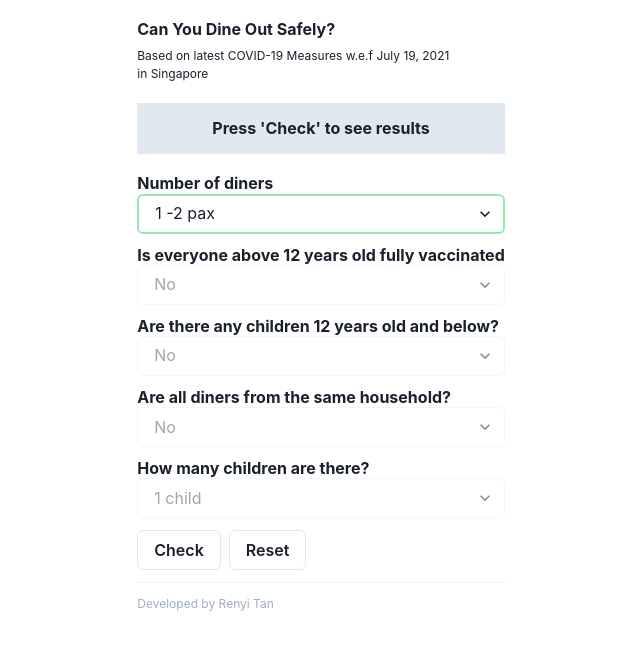
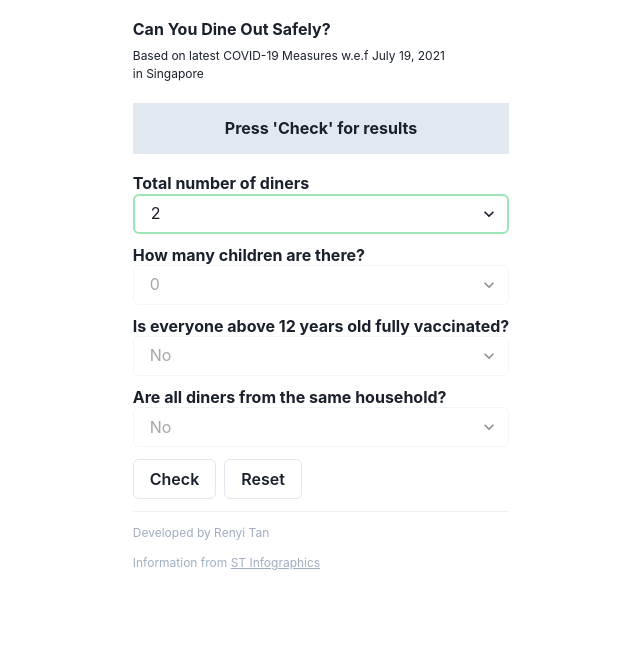
Before and after one commit to renyitan/can-you-dine-out, a React (Create React App) app: page / in a window 1280 px wide. Shown: the top 650 px of the page, without its empty margins (319-959 px from the left). Built offline with nearby package versions, Linux system fonts and the light colour scheme.

Commit message:
redo logic

```diff
--- a/package.json
+++ b/package.json
@@ -10,6 +10,7 @@
     "@testing-library/react": "^11.1.0",
     "@testing-library/user-event": "^12.1.10",
     "framer-motion": "^4",
+    "lodash": "^4.17.21",
     "react": "^17.0.2",
     "react-dom": "^17.0.2",
     "react-hook-form": "^7.11.1",
--- a/public/index.html
+++ b/public/index.html
@@ -9,12 +9,12 @@
       name="description"
       content="can you dine out?"
     />
-    <!-- <link rel="apple-touch-icon" href="%PUBLIC_URL%/logo192.png" /> -->
+    <link rel="apple-touch-icon" href="%PUBLIC_URL%/favicon.ico" />
     <!--
       manifest.json provides metadata used when your web app is installed on a
       user's mobile device or desktop. See https://developers.google.com/web/fundamentals/web-app-manifest/
     -->
-    <!-- <link rel="manifest" href="%PUBLIC_URL%/manifest.json" /> -->
+    <link rel="manifest" href="%PUBLIC_URL%/manifest.json" />
     <!--
       Notice the use of %PUBLIC_URL% in the tags above.
       It will be replaced with the URL of the `public` folder during the build.
--- a/src/App.js
+++ b/src/App.js
@@ -1,4 +1,5 @@
 import { useEffect, useState } from 'react';
+import _ from 'lodash';
 
 import {
   Button,
@@ -11,25 +12,35 @@ import {
   Divider,
 } from '@chakra-ui/react';
 
+const ST_INFOGRAPHIC_URL =
+  'https://www.straitstimes.com/singapore/health/dine-in-group-size-cut-to-2-from-july-19-as-spore-tightens-covid-19-rules-but-up-to';
+
+const FLOWCHART_URL =
+  'https://www.reddit.com/r/singapore/comments/ommmds/a_flowchart_for_the_new_dining_in_rule_starting/';
+
+const STATUS = {
+  ALLOWED: 'Allowed',
+  NO_RESULTS: "Press 'Check' for results",
+  NOT_ALLOWED: 'Not Allowed',
+};
+
 function App() {
   const [numDiners, setNumDiners] = useState(2);
-  const [isChildrenAboveTwelveVaccinated, setIsChildrenAboveTwelveVaccinated] =
+  const [isEveryoneAboveTwelveVaccinated, setIsEveryoneAboveTwelveVaccinated] =
     useState(false);
-  const [isChildrenBelowTwelve, setIsChildrenBelowTwleve] = useState(false);
   const [isDinersFromSameHousehold, setIsDinersFromSameHousehold] =
     useState(false);
-  const [numChildren, setNumChildren] = useState(1);
-  const [numDinersWithChildren, setnumDinersWithChildren] = useState(0);
+  const [numChildren, setNumChildren] = useState(0);
+  const [numAdults, setNumAdults] = useState(numDiners);
+
   const [isAllowed, setIsAllowed] = useState('');
 
   function reset() {
     setIsAllowed('');
     setNumDiners(2);
-    setIsChildrenAboveTwelveVaccinated(false);
-    setIsChildrenBelowTwleve(false);
+    setIsEveryoneAboveTwelveVaccinated(false);
     setIsDinersFromSameHousehold(false);
-    setNumChildren(1);
-    setnumDinersWithChildren(0);
+    setNumChildren(0);
   }
 
   useEffect(() => {
@@ -37,21 +48,24 @@ function App() {
   }, [numDiners]);
 
   useEffect(() => {
-    setNumChildren(1);
-  }, [isDinersFromSameHousehold]);
+    if (numChildren >= 0) setNumAdults(numDiners - numChildren);
+  }, [numChildren, numDiners]);
 
   useEffect(() => {
     setIsAllowed('');
   }, [
     numDiners,
-    isChildrenAboveTwelveVaccinated,
-    isChildrenBelowTwelve,
+    isEveryoneAboveTwelveVaccinated,
     isDinersFromSameHousehold,
     numChildren,
-    numDinersWithChildren,
   ]);
 
-  function check() {
+  function displayResults() {
+    if (isAllowed === '') return STATUS.NO_RESULTS;
+    else return isAllowed ? STATUS.ALLOWED : STATUS.NOT_ALLOWED;
+  }
+
+  function checkResults() {
     if (numDiners <= 2) {
       setIsAllowed(true);
       return;
@@ -61,35 +75,44 @@ function App() {
       return;
     }
 
-    if (!isChildrenAboveTwelveVaccinated) {
-      setIsAllowed(false);
+    // case 1: all adults, no children
+    if (numAdults === numDiners) {
+      const isAllowed = isEveryoneAboveTwelveVaccinated;
+      setIsAllowed(isAllowed);
       return;
     }
 
-    if (!isChildrenBelowTwelve) {
-      setIsAllowed(true);
+    // case 2: all children, no adults
+    if (numAdults === 0) {
+      // case 2a: if number of children less than 5
+      const isAllowed = numChildren < 5;
+      setIsAllowed(isAllowed);
       return;
     }
 
+    // case 3: some children, some adults, same household
     if (isDinersFromSameHousehold) {
-      numChildren < 5 ? setIsAllowed(true) : setIsAllowed(false);
+      // case 3a: adult(s) is or are vaccinated
+      if (isEveryoneAboveTwelveVaccinated) {
+        const isAllowed = numDiners <= 5 ? true : false;
+        setIsAllowed(isAllowed);
+      } else {
+        setIsAllowed(false);
+      }
       return;
     }
 
+    // case 4: some children, some adults, different household
     if (!isDinersFromSameHousehold) {
-      if (numChildren === 1) {
-        setIsAllowed(true);
-        return;
+      // case 4a: adults are fully vaccinated
+      if (isEveryoneAboveTwelveVaccinated) {
+        const isAllowed = numChildren / numDiners <= 0.5 ? true : false;
+        setIsAllowed(isAllowed);
+      } else {
+        setIsAllowed(false);
       }
+    }
 
-      if (numChildren >= 3) {
-        setIsAllowed(false);
-        return;
-      }
-
-      numDinersWithChildren <= 3 ? setIsAllowed(false) : setIsAllowed(true);
-      return;
-    }
     return;
   }
 
@@ -120,18 +143,14 @@ function App() {
               marginY={2}
             >
               <Heading as="h5" size="sm">
-                {isAllowed
-                  ? 'Allowed'
-                  : isAllowed === ''
-                  ? "Press 'Check' to see results"
-                  : 'Not Allowed'}
+                {displayResults()}
               </Heading>
             </Center>
           </div>
 
           <div>
             <Heading as="h5" size="sm">
-              Number of diners
+              Total number of diners
             </Heading>
 
             <Select
@@ -140,15 +159,18 @@ function App() {
               value={numDiners}
               onChange={(event) => setNumDiners(parseInt(event.target.value))}
             >
-              <option value="2">1 -2 pax</option>
-              <option value="5">3 -5 pax</option>
-              <option value="6">6 pax or more</option>
+              <option value={1}>1</option>
+              <option value={2}>2</option>
+              <option value={3}>3</option>
+              <option value={4}>4</option>
+              <option value={5}>5</option>
+              <option value={6}>More than 6</option>
             </Select>
           </div>
 
           <div>
             <Heading as="h5" size="sm">
-              Is everyone above 12 years old fully vaccinated
+              How many children are there?
             </Heading>
 
             <Select
@@ -156,46 +178,34 @@ function App() {
                 numDiners <= 2 || numDiners >= 6 ? 'gray.200' : 'green.200'
               }
               borderWidth={numDiners <= 2 || numDiners >= 6 ? 1 : 2}
-              value={isChildrenAboveTwelveVaccinated ? 'yes' : 'no'}
               disabled={numDiners <= 2 || numDiners >= 6}
-              onChange={(event) =>
-                setIsChildrenAboveTwelveVaccinated(
-                  event.target.value === 'yes' || false
-                )
-              }
+              value={numChildren}
+              onChange={(event) => setNumChildren(event.target.value)}
             >
-              <option value="yes">Yes</option>
-              <option value="no">No</option>
+              {_.range(0, numDiners + 1).map((diner) => (
+                <option key={diner} value={diner}>
+                  {diner}
+                </option>
+              ))}
             </Select>
           </div>
 
           <div>
             <Heading as="h5" size="sm">
-              Are there any children 12 years old and below?
+              Is everyone above 12 years old fully vaccinated?
             </Heading>
+
             <Select
               borderColor={
-                numDiners <= 2 ||
-                numDiners >= 6 ||
-                !isChildrenAboveTwelveVaccinated
-                  ? 'gray.200'
-                  : 'green.200'
+                numDiners <= 2 || numDiners >= 6 ? 'gray.200' : 'green.200'
               }
-              borderWidth={
-                numDiners <= 2 ||
-                numDiners >= 6 ||
-                !isChildrenAboveTwelveVaccinated
-                  ? 1
-                  : 2
-              }
-              value={isChildrenBelowTwelve ? 'yes' : 'no'}
-              disabled={
-                numDiners <= 2 ||
-                numDiners >= 6 ||
-                !isChildrenAboveTwelveVaccinated
-              }
+              borderWidth={numDiners <= 2 || numDiners >= 6 ? 1 : 2}
+              value={isEveryoneAboveTwelveVaccinated ? 'yes' : 'no'}
+              disabled={numDiners <= 2 || numDiners >= 6}
               onChange={(event) =>
-                setIsChildrenBelowTwleve(event.target.value === 'yes' ?? false)
+                setIsEveryoneAboveTwelveVaccinated(
+                  event.target.value === 'yes' || false
+                )
               }
             >
               <option value="yes">Yes</option>
@@ -209,28 +219,11 @@ function App() {
             </Heading>
             <Select
               borderColor={
-                numDiners <= 2 ||
-                numDiners >= 6 ||
-                !isChildrenAboveTwelveVaccinated ||
-                !isChildrenBelowTwelve
-                  ? 'gray.200'
-                  : 'green.200'
+                numDiners <= 2 || numDiners >= 6 ? 'gray.200' : 'green.200'
               }
-              borderWidth={
-                numDiners <= 2 ||
-                numDiners >= 6 ||
-                !isChildrenAboveTwelveVaccinated ||
-                !isChildrenBelowTwelve
-                  ? 1
-                  : 2
-              }
+              borderWidth={numDiners <= 2 || numDiners >= 6 ? 1 : 2}
               value={isDinersFromSameHousehold ? 'yes' : 'no'}
-              disabled={
-                numDiners <= 2 ||
-                numDiners >= 6 ||
-                !isChildrenAboveTwelveVaccinated ||
-                !isChildrenBelowTwelve
-              }
+              disabled={numDiners <= 2 || numDiners >= 6}
               onChange={(event) =>
                 setIsDinersFromSameHousehold(
                   event.target.value === 'yes' ?? false
@@ -242,104 +235,8 @@ function App() {
             </Select>
           </div>
 
-          <div>
-            <Heading as="h5" size="sm">
-              How many children are there?
-            </Heading>
-            {isDinersFromSameHousehold && (
-              <Select
-                borderColor={
-                  numDiners <= 2 ||
-                  numDiners >= 6 ||
-                  !isChildrenAboveTwelveVaccinated ||
-                  !isChildrenBelowTwelve
-                    ? 'gray.200'
-                    : 'green.200'
-                }
-                borderWidth={
-                  numDiners <= 2 ||
-                  numDiners >= 6 ||
-                  !isChildrenAboveTwelveVaccinated ||
-                  !isChildrenBelowTwelve
-                    ? 1
-                    : 2
-                }
-                disabled={
-                  numDiners <= 2 ||
-                  numDiners >= 6 ||
-                  !isChildrenAboveTwelveVaccinated ||
-                  !isChildrenBelowTwelve
-                }
-                value={numChildren}
-                onChange={(event) =>
-                  setNumChildren(parseInt(event.target.value))
-                }
-              >
-                <option value="4">1 - 4 child</option>
-                <option value="5">5 children</option>
-              </Select>
-            )}
-
-            {!isDinersFromSameHousehold && (
-              <Select
-                borderColor={
-                  numDiners <= 2 ||
-                  numDiners >= 6 ||
-                  !isChildrenAboveTwelveVaccinated ||
-                  !isChildrenBelowTwelve
-                    ? 'gray.200'
-                    : 'green.200'
-                }
-                borderWidth={
-                  numDiners <= 2 ||
-                  numDiners >= 6 ||
-                  !isChildrenAboveTwelveVaccinated ||
-                  !isChildrenBelowTwelve
-                    ? 1
-                    : 2
-                }
-                disabled={
-                  numDiners <= 2 ||
-                  numDiners >= 6 ||
-                  !isChildrenAboveTwelveVaccinated ||
-                  !isChildrenBelowTwelve
-                }
-                value={numChildren}
-                onChange={(event) =>
-                  setNumChildren(parseInt(event.target.value))
-                }
-              >
-                <option value="1">1 child</option>
-                <option value="2">2 children</option>
-                <option value="3">3 - 5 children</option>
-              </Select>
-            )}
-          </div>
-
-          {!isDinersFromSameHousehold && numChildren === 2 && (
-            <div>
-              <Heading as="h5" size="sm">
-                How many diners in the group?
-              </Heading>
-              <Select
-                value={numDinersWithChildren}
-                disabled={
-                  numDiners <= 2 ||
-                  numDiners >= 6 ||
-                  !isChildrenAboveTwelveVaccinated ||
-                  !isChildrenBelowTwelve
-                }
-                onChange={(event) =>
-                  setnumDinersWithChildren(parseInt(event.target.value))
-                }
-              >
-                <option value="3">3 diners</option>
-                <option value="4">4 or 5 diners</option>
-              </Select>
-            </div>
-          )}
           <ButtonGroup>
-            <Button onClick={() => check()} variant="outline">
+            <Button onClick={() => checkResults()} variant="outline">
               Check
             </Button>
             <Button onClick={() => reset()} variant="outline">
@@ -350,6 +247,12 @@ function App() {
           <Text fontSize="xs" color="gray.400">
             Developed by Renyi Tan
           </Text>
+          <Text fontSize="xs" color="gray.400">
+            Information from{' '}
+            <a target="_blank" rel="noreferrer" href={ST_INFOGRAPHIC_URL}>
+              <u>ST Infographics</u>
+            </a>
+          </Text>
         </Stack>
       </Center>
     </div>
```
Also changed, not shown: public/manifest.json, 2 other files (tests, documents, lock files or other folders).
